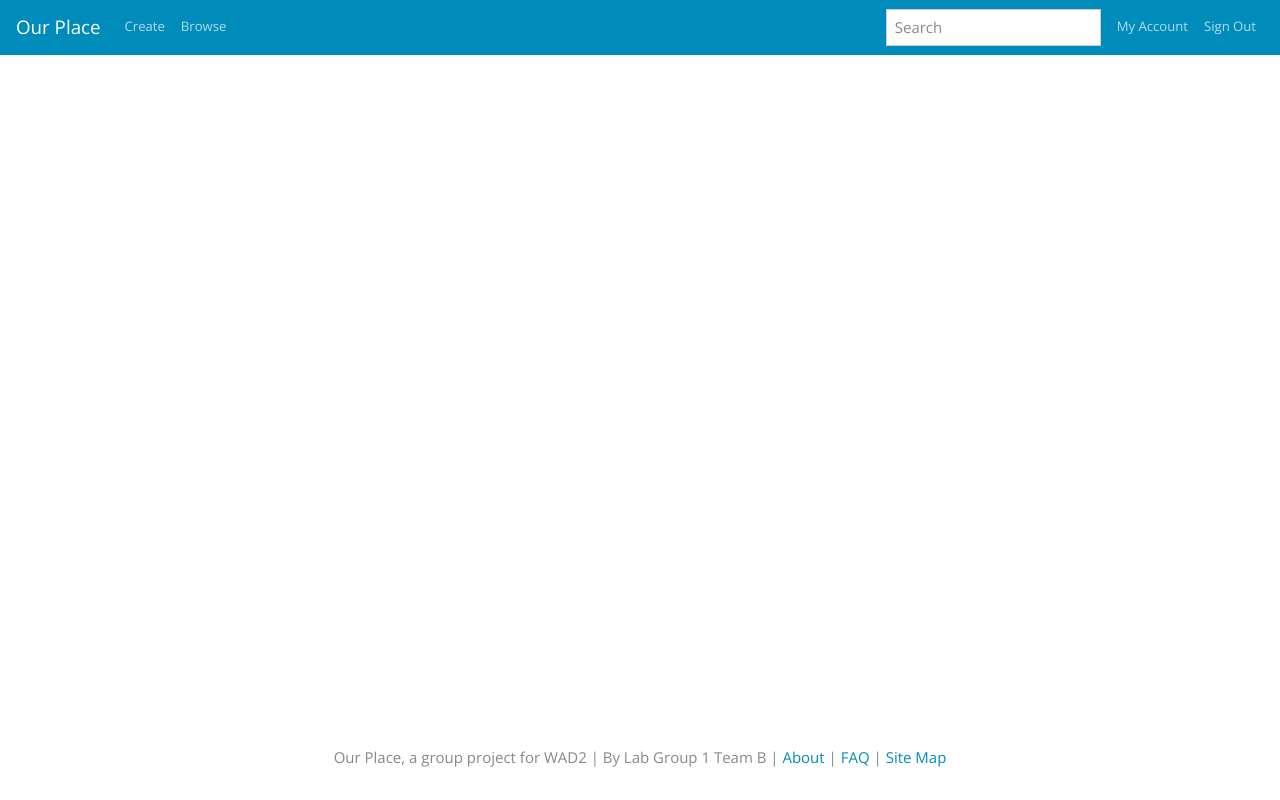
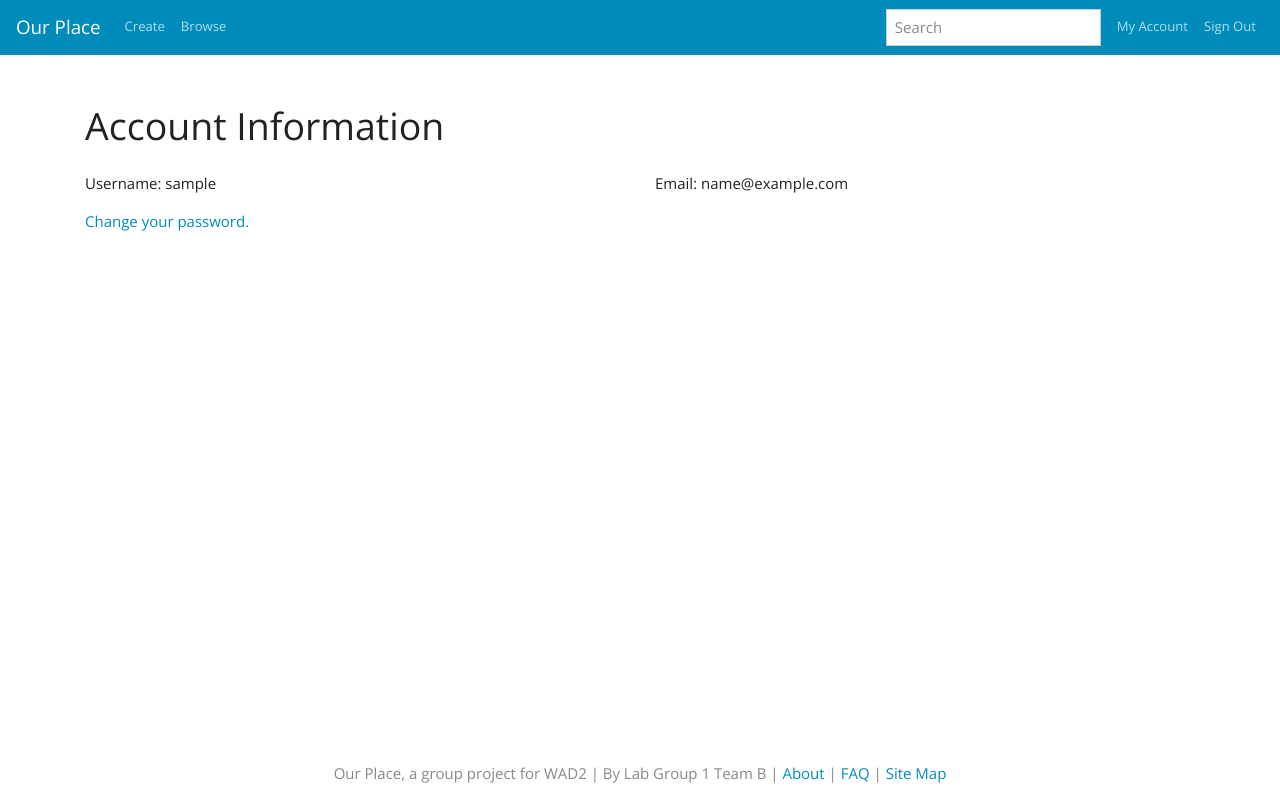
Before and after one commit to nordwestt/ourplace_project, a Django app: page /account/ in a window 1280 px wide. Run offline with Django 3.2, Linux system fonts and the light colour scheme; the visitor is signed in with stand-in values (Sample User, id 1); some libraries are stand-ins or nearby versions.

Commit message:
Add details to view account page

```diff
--- a/templates/ourplace/account.html
+++ b/templates/ourplace/account.html
@@ -1 +1,22 @@
 {% extends "ourplace/base.html" %}
+
+{% block body_block %}
+  <div class="row mb-3">
+      <div class="col-sm">
+          <h1>Account Information</h1>
+      </div>
+  </div>
+  <div class="row mb-3">
+      <div class="col-sm-6">
+        Username: {{ user.username }}
+      </div>
+      <div class="col-sm-6">
+        Email: {{ user.email }}
+      </div>
+  </div>
+  <div class="row mb-3">
+      <div class="col-sm-6">
+          <a href="{% url 'auth_password_change' %}">Change your password.</a>
+      </div>
+  </div>
+{% endblock %}
--- a/templates/ourplace/base.html
+++ b/templates/ourplace/base.html
@@ -57,7 +57,7 @@
     {% endblock %}
   </div>
 
-  <footer class="footer mt-auto py-3">
+  <footer class="footer mt-auto">
     <div class="container">
       <p class="text-muted text-center">Our Place, a group project for WAD2 | By Lab Group 1 Team B | <a href="{% url 'ourplace:about' %}">About</a> | <a href="{% url 'ourplace:faq' %}">FAQ</a> | <a href="/sitemap.xml">Site Map</a></p>
     </div>
```
